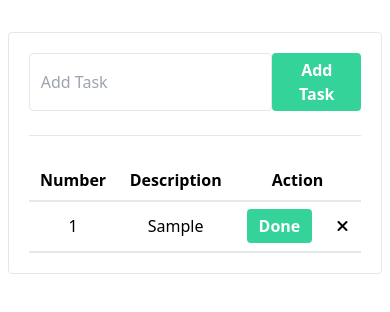
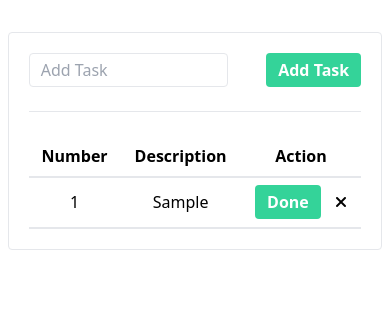
Before and after one commit to Rakib-Ahmed01/todo, a website: page index.html in a window 390 px wide. Both pictures are taken after typing "Sample" into the empty fields and a click on the button "Add Task". Drawn offline with Linux system fonts and the light colour scheme.

Commit message:
project  done

```diff
--- a/index.html
+++ b/index.html
@@ -4,7 +4,7 @@
     <meta charset="UTF-8" />
     <meta http-equiv="X-UA-Compatible" content="IE=edge" />
     <meta name="viewport" content="width=device-width, initial-scale=1.0" />
-    <title>Simple Tailwind Starter</title>
+    <title>TO-DO App</title>
     <script
       src="https://kit.fontawesome.com/370c8f2c18.js"
       crossorigin="anonymous"
@@ -12,7 +12,7 @@
     <link rel="stylesheet" href="./css/style.css" />
     <style>
       #del-btn {
-        margin-left: 20px;
+        margin-left: 10px;
       }
     </style>
   </head>
@@ -21,7 +21,7 @@
       <div class="add-task-container flex justify-between">
         <input
           id="add-task"
-          class="p-[.1875rem] rounded basis-[80%] border focus:outline-none placeholder:pl-2"
+          class="p-[.1875rem] rounded w-[60%] sm:w-[80%] border focus:outline-none placeholder:pl-2"
           type="text"
           placeholder="Add Task"
         />
```
Also changed, not shown: css/style.css.
